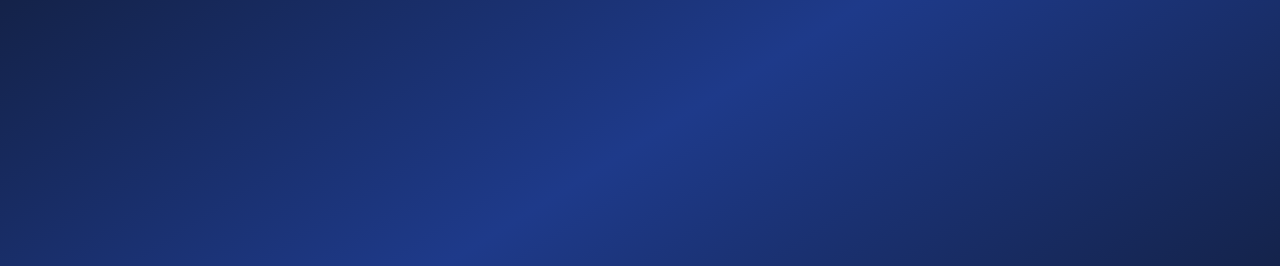
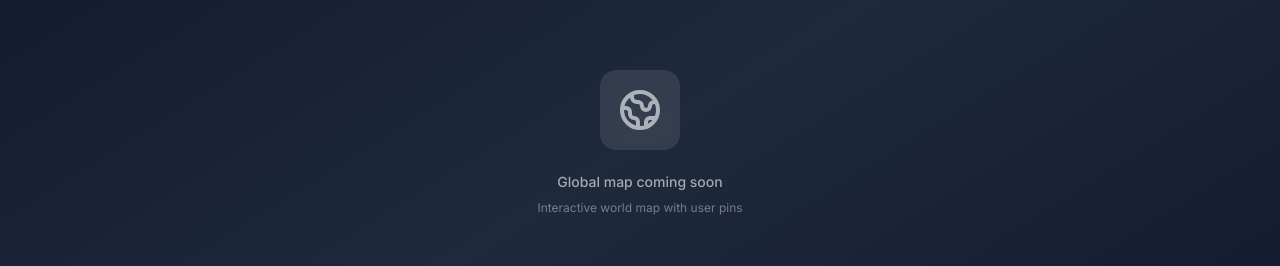
Before and after one commit to Christianvarez/global-profile-map, a Next.js app: page / in a window 1280 px wide. Shown: the part 257-523 px from the top of the page. Built offline with nearby package versions, Linux system fonts and the light colour scheme; what @farcaster/miniapp-sdk, @farcaster/miniapp-wagmi-connector, wagmi would draw is missing.

Commit message:
Add GlobalMap component with placeholder UI
Initial implementation of the GlobalMap component with a placeholder UI.

```diff
--- /dev/null
+++ b/src/components/GlobalMap.tsx
@@ -0,0 +1,30 @@
+'use client';
+
+import { UserPin } from '@/types';
+
+type Props = {
+  onPinClick: (pin: UserPin) => void;
+};
+
+export function GlobalMap({ onPinClick }: Props) {
+  // Placeholder map - will be replaced with real map using Mapbox/Leaflet
+  return (
+    <div className="h-full w-full">
+      <div className="h-full w-full bg-gradient-to-br from-slate-900 via-slate-800 to-slate-900 flex items-center justify-center">
+        <div className="text-center px-6">
+          <div className="inline-block p-4 bg-white/10 rounded-2xl backdrop-blur-sm mb-4">
+            <svg className="w-12 h-12 text-white/60" fill="none" viewBox="0 0 24 24" stroke="currentColor">
+              <path strokeLinecap="round" strokeLinejoin="round" strokeWidth={2} d="M3.055 11H5a2 2 0 012 2v1a2 2 0 002 2 2 2 0 012 2v2.945M8 3.935V5.5A2.5 2.5 0 0010.5 8h.5a2 2 0 012 2 2 2 0 104 0 2 2 0 012-2h1.064M15 20.488V18a2 2 0 012-2h3.064M21 12a9 9 0 11-18 0 9 9 0 0118 0z" />
+            </svg>
+          </div>
+          <p className="text-white/60 text-sm font-medium">
+            Global map coming soon
+          </p>
+          <p className="text-white/40 text-xs mt-2">
+            Interactive world map with user pins
+          </p>
+        </div>
+      </div>
+    </div>
+  );
+}
```
